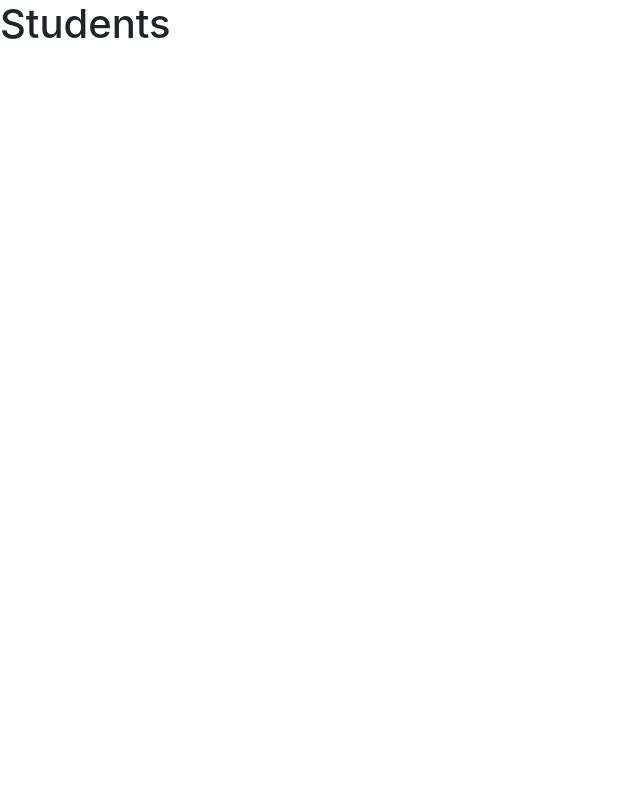
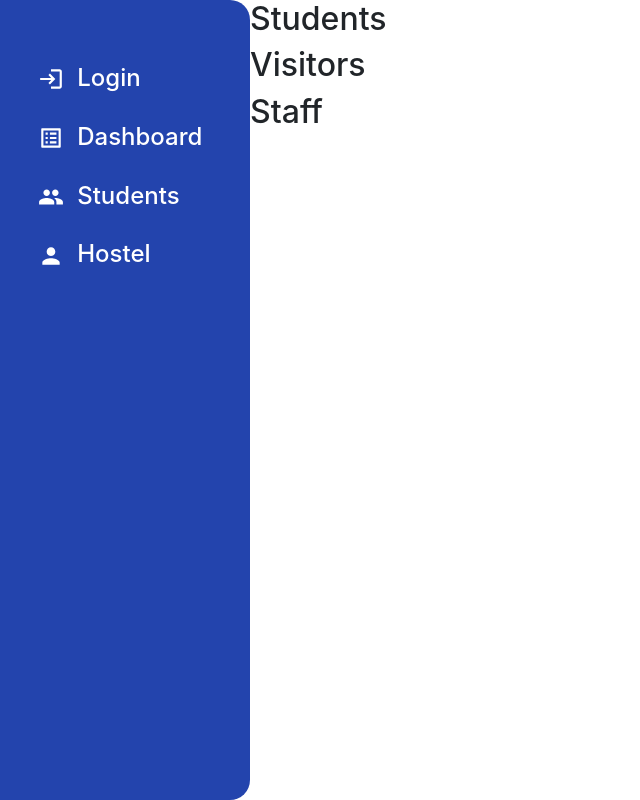
Before and after one commit to Rubyseher/Hostel-Management-DBMS, a React (Create React App) app: page /dashboard in a window 1280 px wide. Shown: the whole page, without its empty margins (0-640 px from the left). Built offline with nearby package versions, Linux system fonts and the light colour scheme.

Commit message:
burger dashboard

```diff
--- a/package.json
+++ b/package.json
@@ -3,6 +3,10 @@
   "version": "0.1.0",
   "private": true,
   "dependencies": {
+    "@emotion/react": "^11.5.0",
+    "@emotion/styled": "^11.3.0",
+    "@mui/icons-material": "^5.0.5",
+    "@mui/material": "^5.0.6",
     "@testing-library/jest-dom": "^5.11.4",
     "@testing-library/react": "^11.1.0",
     "@testing-library/user-event": "^12.1.10",
--- a/src/App.js
+++ b/src/App.js
@@ -1,6 +1,7 @@
 import { BrowserRouter as Router, Route } from 'react-router-dom';
 import Login from './Login'
 import Dashboard from './Dashboard'
+import Student from './Student'
 
 function App() {
   return (
@@ -8,6 +9,7 @@ function App() {
       <div className="App">
         <Route exact path="/" component={Login}/>
         <Route exact path="/dashboard" component={Dashboard}/>
+        <Route exact path="/student" component={Student}/>
       </div>
     </Router>
   );
--- /dev/null
+++ b/src/Component.js
@@ -0,0 +1,21 @@
+import React, { useState } from "react";
+import { Redirect } from 'react-router';
+import PersonIcon from '@mui/icons-material/Person';
+import LoginIcon from '@mui/icons-material/Login';
+import ListAltIcon from '@mui/icons-material/ListAlt';
+import GroupIcon from '@mui/icons-material/Group';
+
+export const Navbars = props => {
+    const [redirect, setRedirect] = useState();
+
+    if (redirect) return <Redirect push to={{ pathname: redirect }} />
+
+    return (
+        <div className='burger'>
+            <h4 onClick={() => setRedirect("./")}> <LoginIcon sx={{ fontSize: 26 }} /> &nbsp;Login</h4>
+            <h4 onClick={() => setRedirect("./dashboard")}> <ListAltIcon sx={{ fontSize: 26 }} /> &nbsp;Dashboard</h4>
+            <h4 onClick={() => setRedirect("./student")}> <GroupIcon sx={{ fontSize: 26 }} /> &nbsp;Students</h4>
+            <h4 onClick={() => setRedirect("./dashboard")}> <PersonIcon sx={{ fontSize: 26 }} /> &nbsp;Hostel</h4>
+        </div>
+    )
+}
--- a/src/Components.css
+++ b/src/Components.css
@@ -48,12 +48,29 @@
 .login input:hover{
     color: black;
 }
+
+.burger{
+  background-color: #0d31a5e7;
+  padding: 5% 3%;
+  width: 250px;
+  height: 100vh;
+  border-top-right-radius: 20px;
+  border-bottom-right-radius: 20px;
+  color: white;
+  float: left;
+  /* position: fixed; */
+}
+
+.burger h4{
+  margin-bottom: 30px;
+}
+
 .gradientLogin {
   background-image: linear-gradient(
     to right,
-    #314755 0%,
+    #0d31a5e7 0%,
     #26a0da 51%,
-    #314755 100%
+    #0d31a5e7 100%
   );
 }
 
@@ -80,6 +97,10 @@
 }
 
 
+
+.navbar Route{
+  padding: 40px 20px;
+}
 @media screen and (max-width: 1024px) {
   .loginBg {
     left: 50%;
--- a/src/Dashboard.js
+++ b/src/Dashboard.js
@@ -1,10 +1,18 @@
-import React, { useState } from "react";
+import React, { Component, useState } from "react";
 import './Components.css'
+import { Navbars } from './Component.js';
 
 function Dashboard() {
     return (
         <div>
-            <h1>Students</h1>
+            <Navbars />
+            <div style={{display:"inline-block"}}>
+                <h2>Students</h2>
+
+                <h2>Visitors</h2>
+                <h2>Staff</h2>
+            </div>
+
         </div>
     )
 }
--- a/src/Login.js
+++ b/src/Login.js
@@ -11,9 +11,8 @@ function Login() {
     const onSubmit = (data) => {
         if(data.username=="root" && data.password=="oreo123456")
             setRedirect("./dashboard")
-            // console.log(data);
         else console.log("wrong username or password");
-    }; // your form submit function which will invoke after successful validation
+    };
 
     if (redirect) return <Redirect push to={{ pathname: redirect }} />
 
--- /dev/null
+++ b/src/Student.js
@@ -0,0 +1,17 @@
+import React, { Component, useState } from "react";
+import './Components.css'
+import { Navbars } from './Component.js';
+
+function Student() {
+    return (
+        <div>
+            <Navbars/>
+            <div style={{padding:'50px 300px'}}>
+                <h2>Students Details</h2>
+
+            </div>
+        </div>
+    )
+}
+
+export default Student;
```
Also changed, not shown: 1 other file (tests, documents, lock files or other folders).
